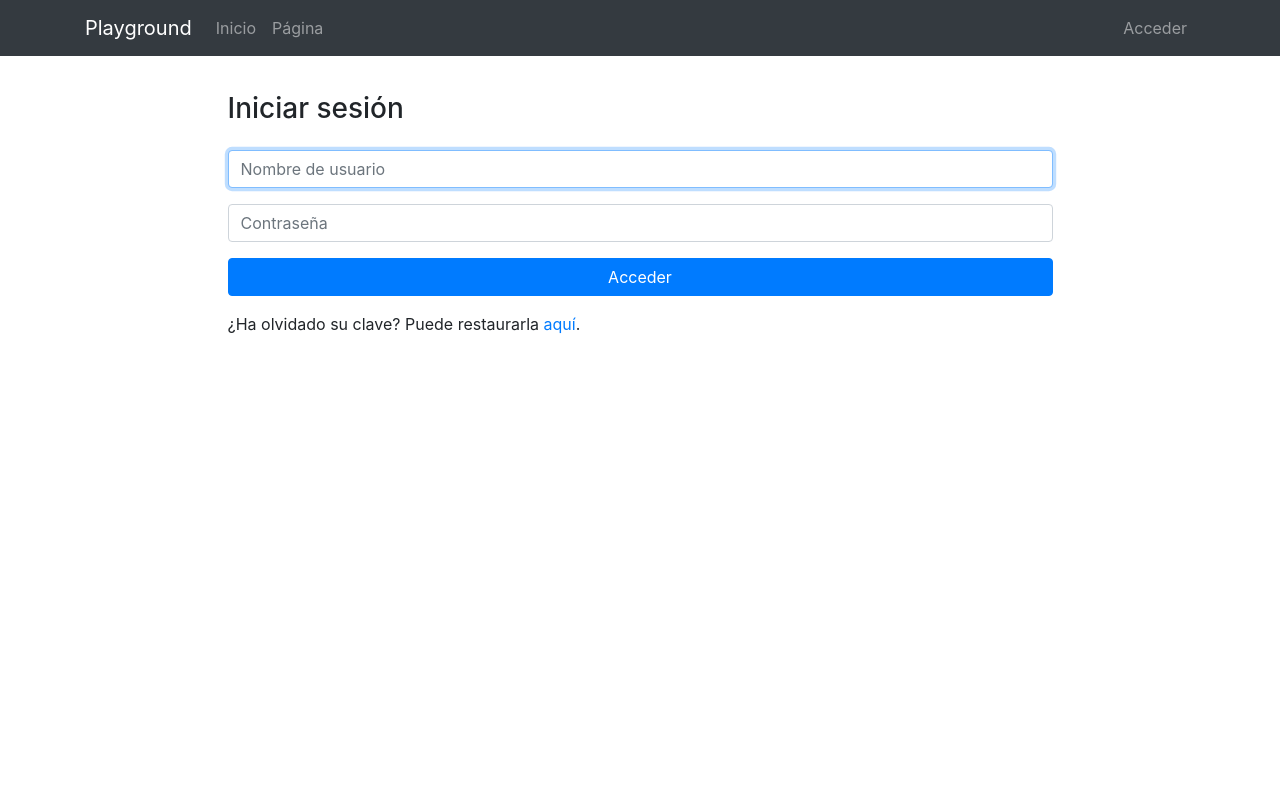
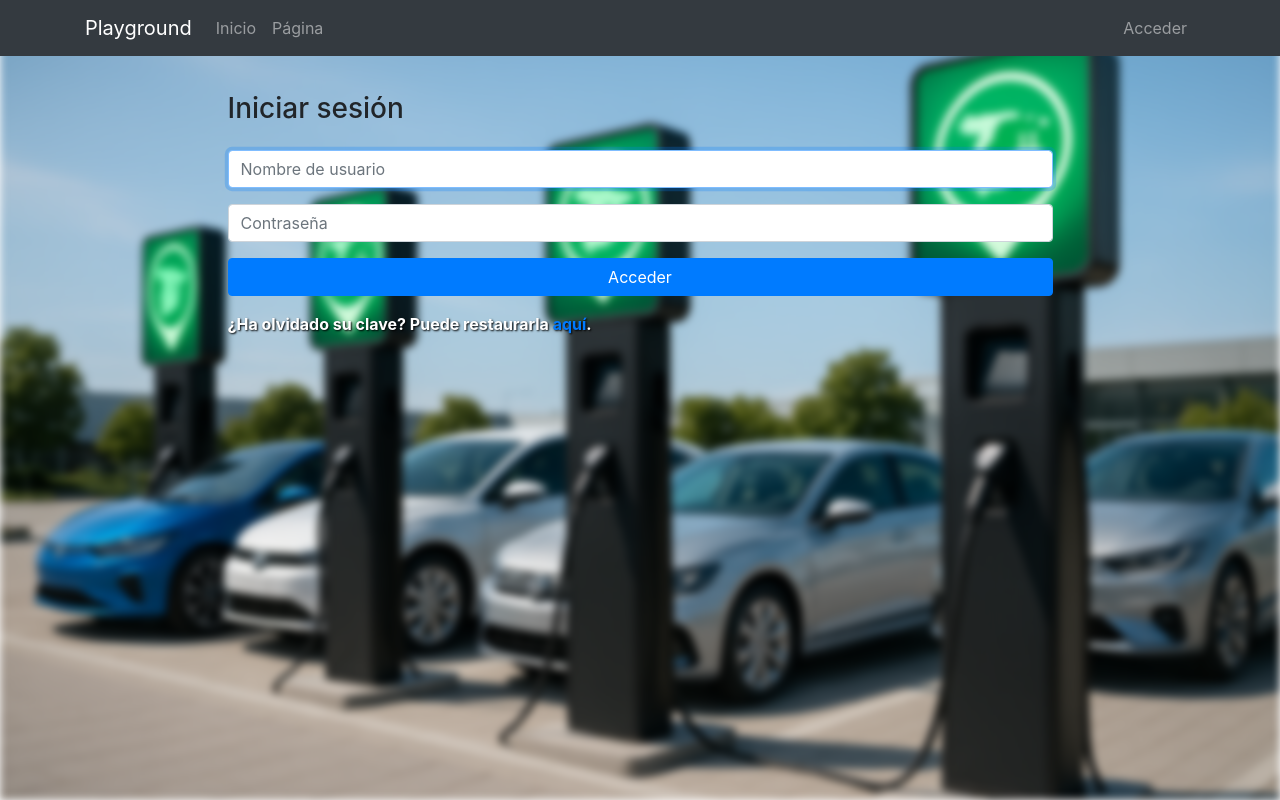
Before and after one commit to jesdeltoro/EV-Django-Project, a Django app: page /accounts/login/ in a window 1280 px wide. Run offline with Django 5.2, Linux system fonts and the light colour scheme; some libraries are stand-ins or nearby versions.

Commit message:
Cambios de diseño y colores en pantalla login

```diff
--- a/electrolineras_project/registration/templates/registration/login.html
+++ b/electrolineras_project/registration/templates/registration/login.html
@@ -6,6 +6,44 @@
     <script>window.location.href = '/accounts/login/'; </script>
   {% endif %}
 <style>.errorlist{color:red;}</style>
+<style>
+  /* Estilo para el fondo de pantalla completa */
+  #full-screen-background {
+    position: fixed;
+    top: 0;
+    left: 0;
+    width: 100%;
+    height: 100%;
+    background-image: url('{% static "core/img/cochescargando.png" %}');
+    background-size: cover;
+    background-position: center;
+    filter: blur(4px);
+    z-index: -100;
+  }
+
+  /* Asegurar que el contenido y el footer ocupen toda la altura */
+  html, body {
+    height: 100%;
+    margin: 0;
+    display: flex;
+    flex-direction: column;
+  }
+
+  main {
+    flex: 1;
+  }
+
+  /* Estilo para el texto de restaurar clave */
+  .restore-password {
+    color: white;
+    font-weight: bold;
+    text-shadow: 1px 1px 2px black;
+  }
+</style>
+
+<!-- Div de fondo de pantalla completa -->
+<div id="full-screen-background"></div>
+
 <main role="main">
   <div class="container">
     <div class="row mt-3">
@@ -27,7 +65,7 @@
           </p>
           <p><input type="submit" class="btn btn-primary btn-block" value="Acceder"></p>
         </form>
-        <p>
+        <p class="restore-password">
           ¿Ha olvidado su clave? Puede restaurarla <a href="{% url 'password_reset' %}">aquí</a>.
         </p>
       </div>
```
